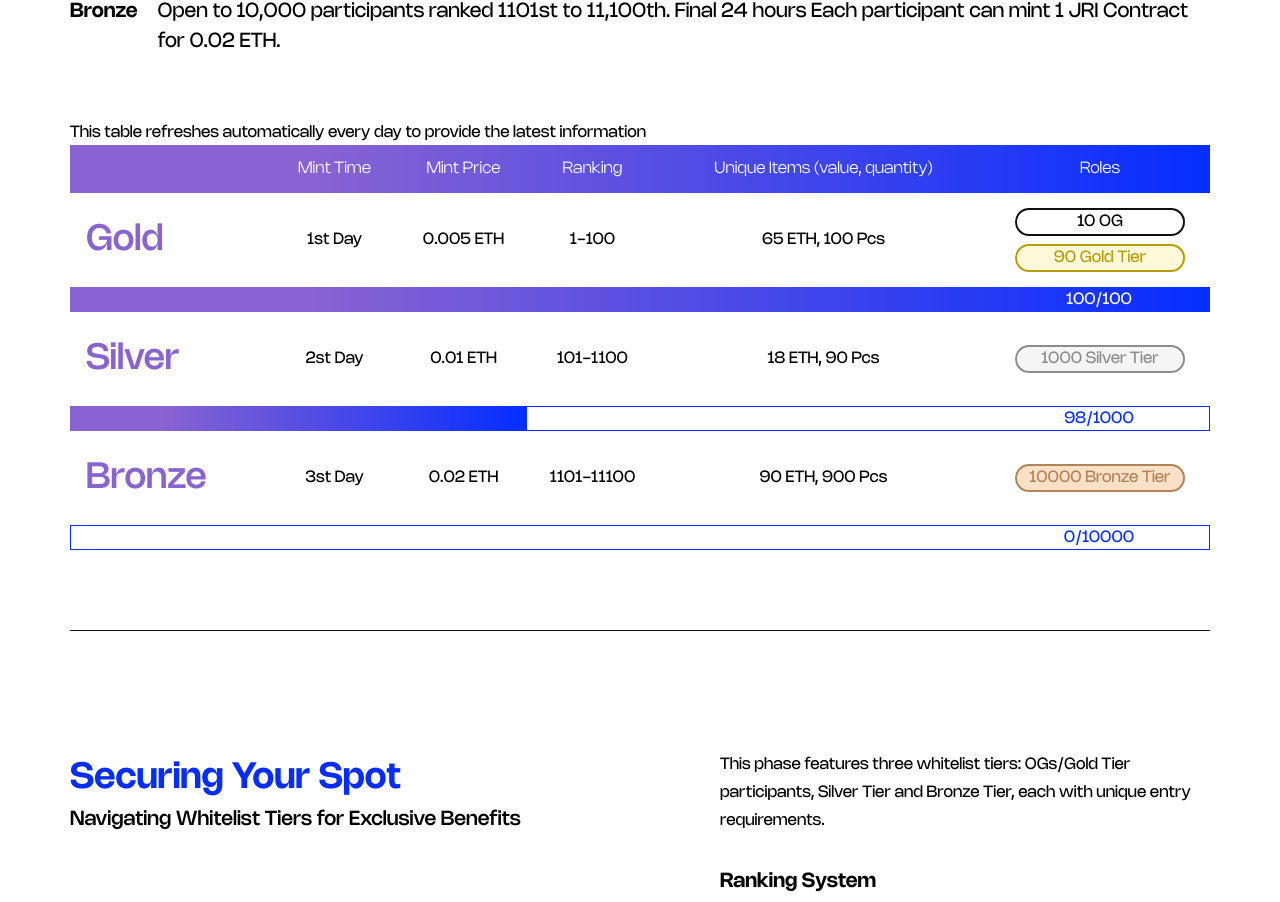
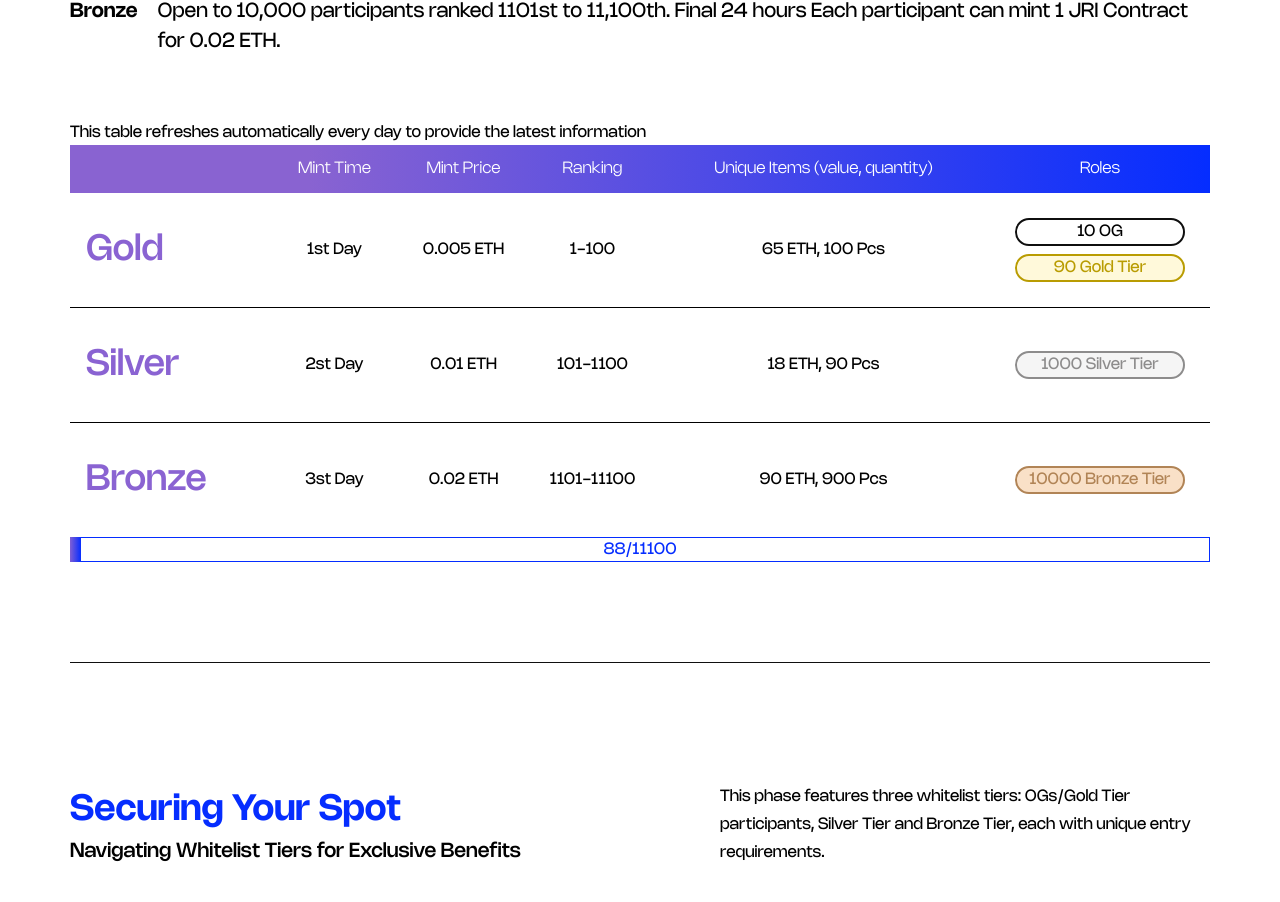
Before and after one commit to kasra-habibbeygi/JRI, a React (Vite) app: page /cool-version in a window 1280 px wide. Shown: the part 2953-3855 px from the top of the page. Built offline with nearby package versions, Linux system fonts and the light colour scheme.

Commit message:
feat: handle some changes

```diff
--- a/src/commons/components/white-list/whiteList.style.ts
+++ b/src/commons/components/white-list/whiteList.style.ts
@@ -11,6 +11,7 @@ export const WhiteListContainer = styled.section(
             width: 100%;
             overflow-x: auto;
             overflow-y: hidden;
+            padding-bottom: 20px;
         }
 
         .table {
@@ -38,10 +39,15 @@ export const WhiteListContainer = styled.section(
                 .tr {
                     display: flex;
                     align-items: center;
+                    border-bottom: 1px solid black;
+                }
+
+                .last-one {
+                    border: none;
                 }
 
                 .td {
-                    padding: 20px 16px;
+                    padding: 30px 16px;
                     flex-grow: 1;
                     text-align: center;
                     width: 100%;
@@ -176,11 +182,13 @@ export const ProgressBar = styled.div<{ percent: number }>(
             z-index: 1;
         }
 
-        .td {
+        .text {
             padding: 0 !important;
             position: relative;
             z-index: 2;
-            color: ${percent <= 87 ? theme.colors.text.accent1 : 'white'};
+            color: ${theme.colors.text.accent1};
+            width: 100%;
+            text-align: center;
         }
     `
 );
--- a/src/commons/components/white-list/whiteList.tsx
+++ b/src/commons/components/white-list/whiteList.tsx
@@ -33,14 +33,6 @@ const WhiteList = () => {
                                 </div>
                             </td>
                         </div>
-                        <ProgressBar percent={100}>
-                            <span className='progress-line'></span>
-                            <div className='td'></div>
-                            <div className='td'></div>
-                            <div className='td'></div>
-                            <div className='td'></div>
-                            <div className='td roles'>100/100</div>
-                        </ProgressBar>
                         <div className='tr'>
                             <div className='title td'>Silver</div>
                             <div className='td'>2st Day</div>
@@ -51,15 +43,7 @@ const WhiteList = () => {
                                 <span className='silver'>1000 Silver Tier</span>
                             </td>
                         </div>
-                        <ProgressBar percent={40}>
-                            <span className='progress-line'></span>
-                            <div className='td'></div>
-                            <div className='td'></div>
-                            <div className='td'></div>
-                            <div className='td'></div>
-                            <div className='td roles'>98/1000</div>
-                        </ProgressBar>
-                        <div className='tr'>
+                        <div className='tr last-one'>
                             <div className='title td'>Bronze</div>
                             <div className='td'>3st Day</div>
                             <div className='td'>0.02 ETH</div>
@@ -69,13 +53,9 @@ const WhiteList = () => {
                                 <span className='bronze'>10000 Bronze Tier</span>
                             </td>
                         </div>
-                        <ProgressBar percent={0}>
+                        <ProgressBar percent={(88 * 100) / 11100}>
                             <span className='progress-line'></span>
-                            <div className='td'></div>
-                            <div className='td'></div>
-                            <div className='td'></div>
-                            <div className='td'></div>
-                            <div className='td roles'>0/10000</div>
+                            <div className='text'>88/11100</div>
                         </ProgressBar>
                     </div>
                 </div>
```
